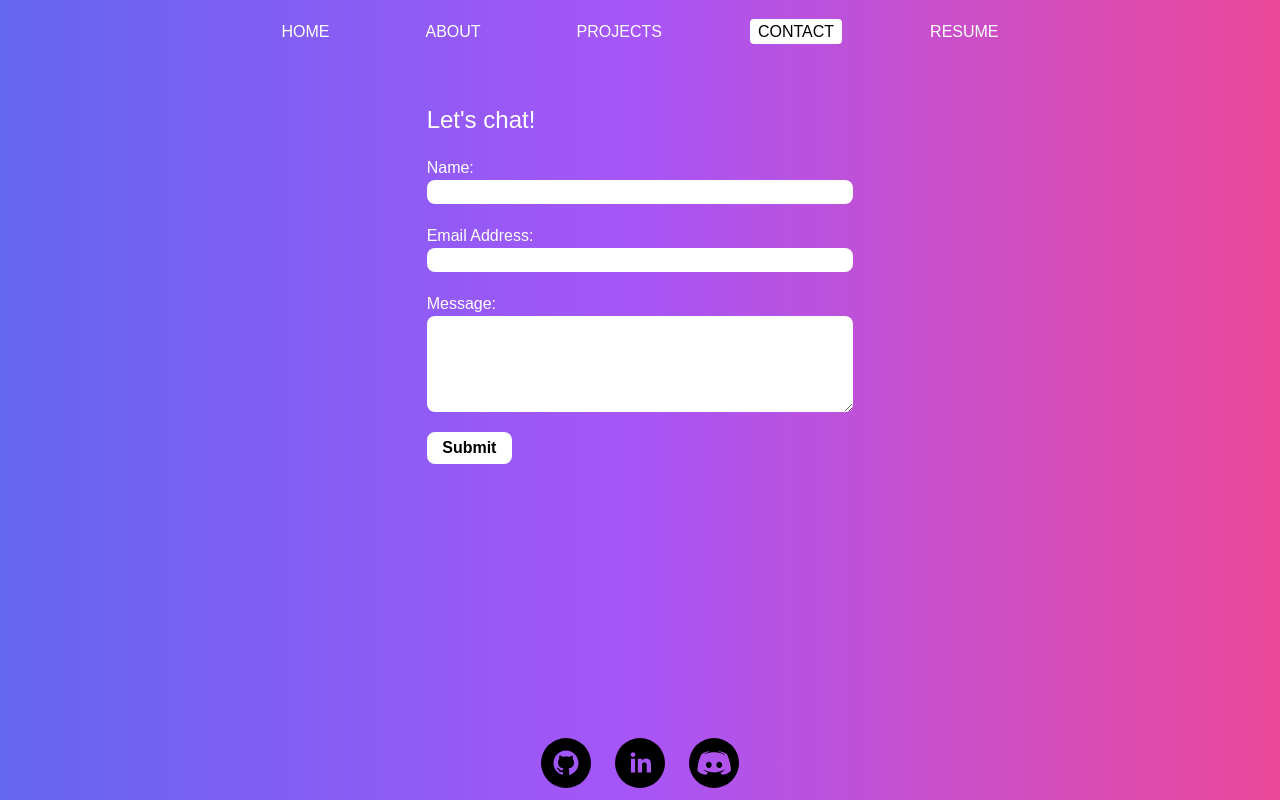
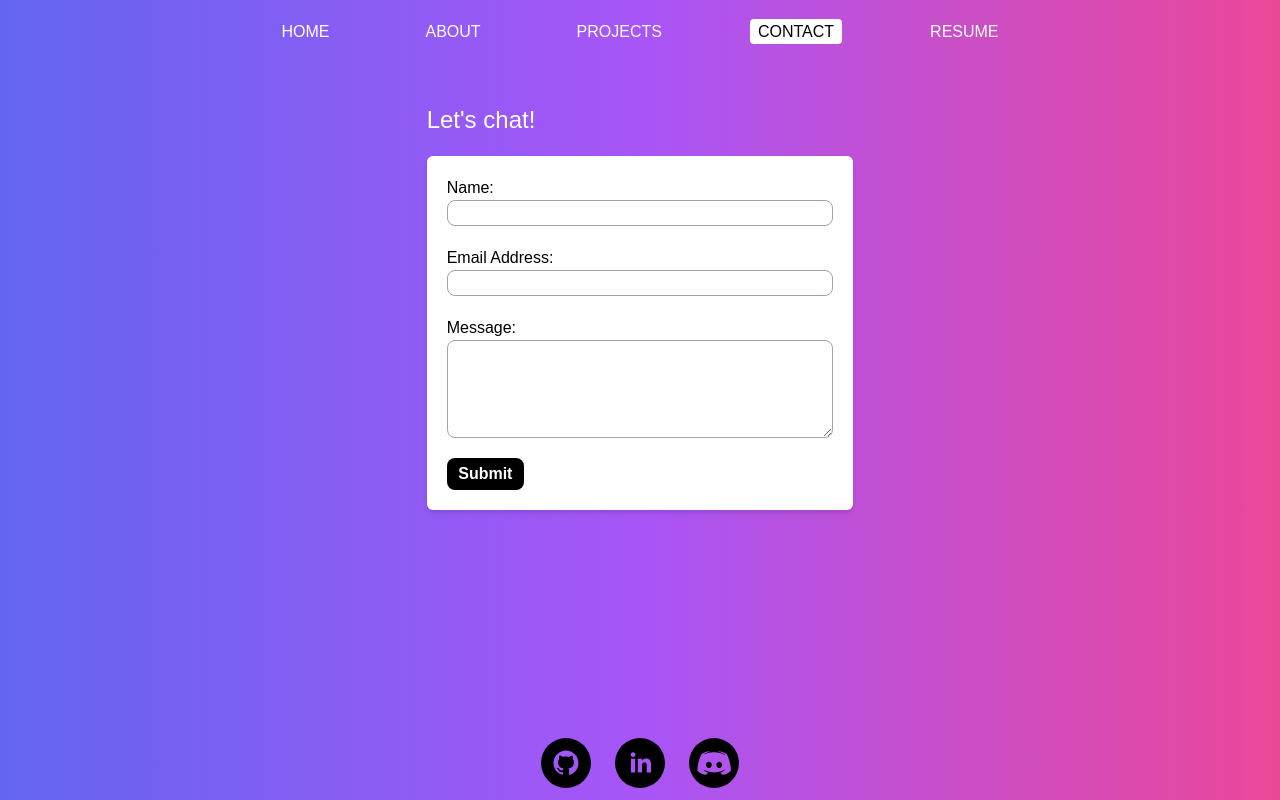
Before and after one commit to irene-panis/react-portfolio, a React (Vite) app: page /Contact in a window 1280 px wide. Built offline with nearby package versions, Linux system fonts and the light colour scheme.

Commit message:
change contact form color

```diff
--- a/src/pages/Contact.jsx
+++ b/src/pages/Contact.jsx
@@ -69,29 +69,29 @@ export default function Contact() {
   return (
     <div className="contact flex flex-col gap-5 lg:w-1/3 w-5/6">
       <h2 className="text-2xl">Let's chat!</h2>
-      <form id="contact-form" className="flex flex-col gap-5" action="https://api.web3forms.com/submit" method="POST">
+      <form id="contact-form" className="flex flex-col gap-5 bg-white p-5 text-black rounded-md shadow-md" action="https://api.web3forms.com/submit" method="POST">
 
         <input type="hidden" name="access_key" value="a499c407-de41-4e17-b58b-1ec11eb4a622"/>
         <input type="hidden" name="redirect" value="https://irenepanis.netlify.app/Contact"></input>
         <div className="flex flex-col">
           <label htmlFor="name">Name:</label>
-          <input type="text" id="name" className="rounded-lg text-black pl-2" name="inputName" value={inputName} onChange={handleInputChange} onBlur={handleBlur} required />
+          <input type="text" id="name" className="rounded-lg text-black pl-2 border border-stone-400" name="inputName" value={inputName} onChange={handleInputChange} onBlur={handleBlur} required />
           {errors.inputName && <p className="error">{errors.inputName}</p>}
         </div>
 
         <div className="flex flex-col">
           <label htmlFor="email">Email Address:</label>
-          <input type="email" id="email" className="rounded-lg text-black pl-2" name="email" value={email} onChange={handleInputChange} onBlur={handleBlur} required />
+          <input type="email" id="email" className="rounded-lg text-black pl-2 border border-stone-400" name="email" value={email} onChange={handleInputChange} onBlur={handleBlur} required />
           {errors.email && <p className="error">{errors.email}</p>}
         </div>
 
         <div className="flex flex-col">
           <label htmlFor="message">Message:</label>
-          <textarea id="message" className="rounded-lg text-black pl-2" name="message" value={message} rows="4" onChange={handleInputChange} onBlur={handleBlur} required></textarea>
+          <textarea id="message" className="rounded-lg text-black pl-2 border border-stone-400" name="message" value={message} rows="4" onChange={handleInputChange} onBlur={handleBlur} required></textarea>
           {errors.message && <p className="error">{errors.message}</p>}
         </div>
 
-        <input type="submit" value="Submit" className="bg-white text-black w-1/5 rounded-lg font-bold hover:bg-black hover:text-white py-1"/>
+        <input type="submit" value="Submit" className="bg-black text-white w-1/5 rounded-lg font-bold hover:bg-stone-600 duration-200 ease-in-out py-1"/>
       </form>
       <script src="https://web3forms.com/client/script.js" async defer></script>
     </div>
```
